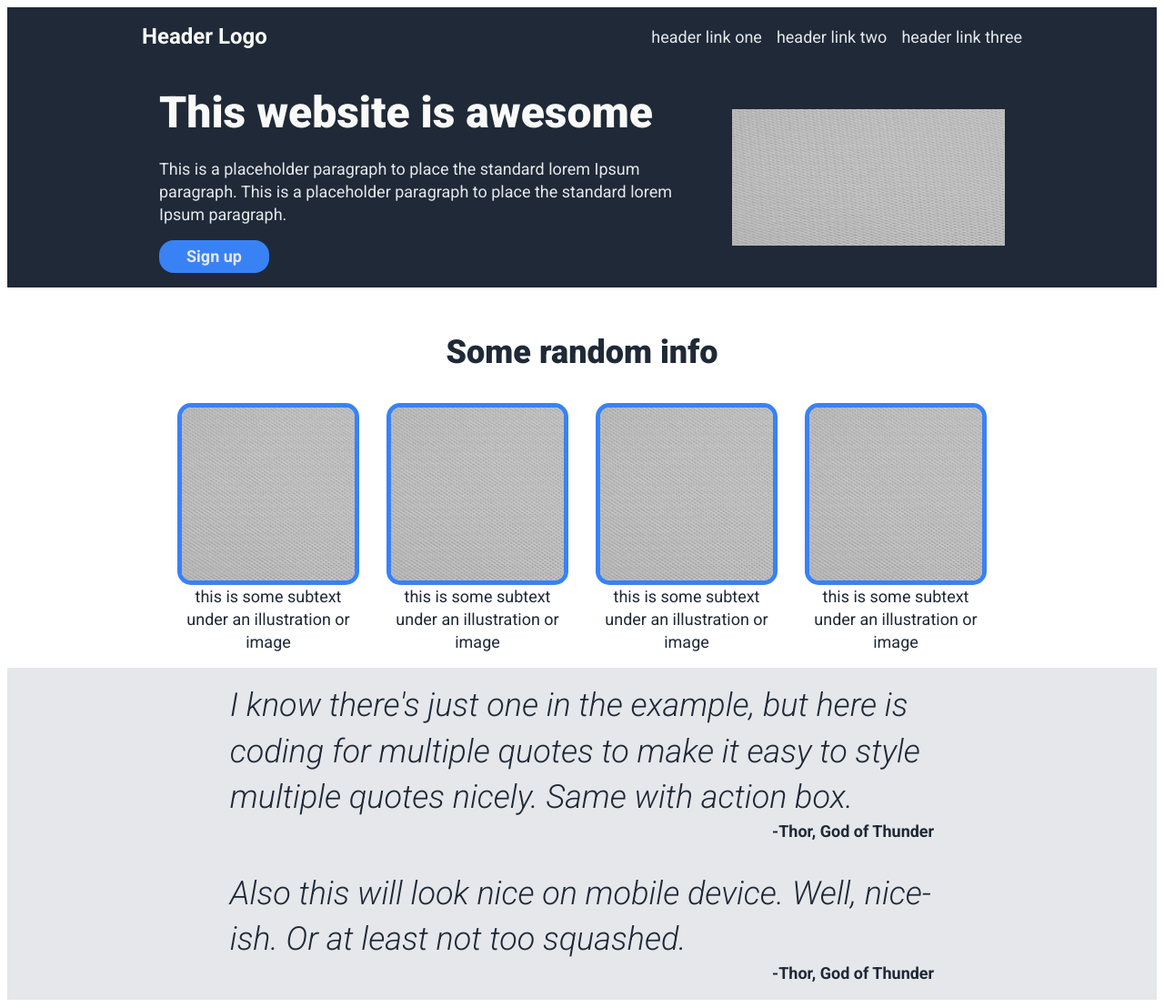
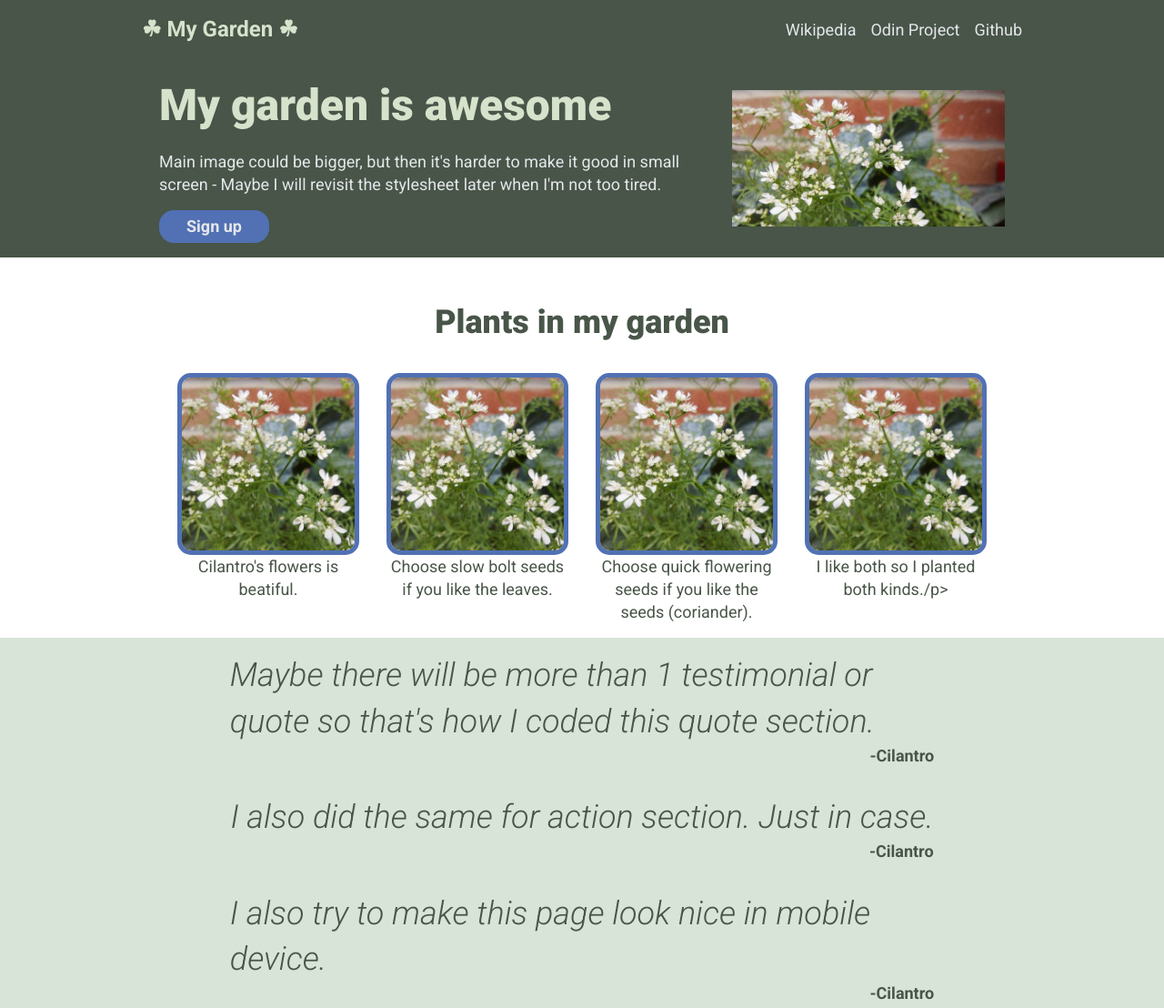
Before and after one commit to dinarosita/odin-landing-page, a plain HTML site: page index.html in a window 1280 px wide. Shown: the top 1108 px of the page at 91% size. Drawn offline with Linux system fonts and the light colour scheme.

Commit message:
Add gardening flares

```diff
--- a/index.html
+++ b/index.html
@@ -1,7 +1,7 @@
 <!DOCTYPE html>
     <html lang="en">
         <head>
-            <title>Coding Notes</title>
+            <title>My Garden</title>
             <meta charset="UTF-8">
             <meta name="viewport" content="width=device-width, initial-scale=1">
             <link rel="stylesheet" href="./style.css">
@@ -12,43 +12,43 @@
         <body>
             <div class="header-band">
                 <div class="header-section">
-                    <div class="header-logo title">Header Logo</div>
+                    <div class="header-logo title">&#9752; My Garden &#9752;</div>
                     <ul class="header-navigation">
-                        <li><a href="./index.html">header link one</a></li>
-                        <li><a href="./index.html">header link two</a></li>
-                        <li><a href="./index.html">header link three</a></li>
+                        <li><a href="https://en.wikipedia.org/">Wikipedia</a></li>
+                        <li><a href="https://www.theodinproject.com/">Odin Project</a></li>
+                        <li><a href="https://github.com/">Github</a></li>
                     </ul>
                 </div>
             </div>
             <div class="banner-band">
                 <div class="banner-section">
                     <div class="banner-text">
-                        <div class="banner-title">This website is awesome</div>
-                        <p>This is a placeholder paragraph to place the standard lorem Ipsum paragraph. This is a placeholder paragraph to place the standard lorem Ipsum paragraph.</p>
+                        <div class="banner-title">My garden is awesome</div>
+                        <p>Main image could be bigger, but then it's harder to make it good in small screen - Maybe I will revisit the stylesheet later when I'm not too tired.</p>
                         <a class="button" href="index.html">Sign up</a>
                     </div>
-                    <img src="figure_placeholder.jpg" alt="Figure"></img>
+                    <img src="./cilantro_long.jpg" alt="cilantro"></img>
                 </div>
             </div>
             <div class="info-band">
                 <div class="info-section">
-                    <div class="info-title">Some random info</div>
+                    <div class="info-title">Plants in my garden</div>
                     <div class="info-collection">
                         <div class="info-box">
-                            <img src="figure_placeholder.jpg" alt="Info">
-                            <p>this is some subtext under an illustration or image</p>
+                            <img src="./cilantro_square.jpg" alt="cilantro">
+                            <p>Cilantro's flowers is beatiful.</p>
                         </div>
                         <div class="info-box">
-                            <img src="figure_placeholder.jpg" alt="Info">
-                            <p>this is some subtext under an illustration or image</p>
+                            <img src="./cilantro_square.jpg" alt="cilantro">
+                            <p>Choose slow bolt seeds if you like the leaves.</p>
                         </div>
                         <div class="info-box">
-                            <img src="figure_placeholder.jpg" alt="Info">
-                            <p>this is some subtext under an illustration or image</p>
+                            <img src="./cilantro_square.jpg" alt="cilantro">
+                            <p>Choose quick flowering seeds if you like the seeds (coriander).</p>
                         </div>
                         <div class="info-box">
-                            <img src="figure_placeholder.jpg" alt="Info">
-                            <p>this is some subtext under an illustration or image</p>
+                            <img src="./cilantro_square.jpg" alt="cilantro">
+                            <p>I like both so I planted both kinds./p>
                         </div>
                     </div>
                 </div>
@@ -56,14 +56,17 @@
             <div class="quote-band">
                 <div class="quote-section">
                     <div class="quote-box">
-                        <div class="quote-text">I know there's just one in the example, but here is coding for multiple quotes to make it easy to style multiple quotes nicely. Same with action box.</div>
-                        <div class="quote-author">-Thor, God of Thunder</div>
+                        <div class="quote-text">Maybe there will be more than 1 testimonial or quote so that's how I coded this quote section.</div>
+                        <div class="quote-author">-Cilantro</div>
                     </div>
                     <div class="quote-box">
-                        <div class="quote-text">Also this will look nice on mobile device. Well, nice-ish. Or at least not too squashed.</div>
-                        <div class="quote-author">-Thor, God of Thunder</div>
+                        <div class="quote-text">I also did the same for action section. Just in case.</div>
+                        <div class="quote-author">-Cilantro</div>
                     </div>
-
+                    <div class="quote-box">
+                        <div class="quote-text">I also try to make this page look nice in mobile device.</div>
+                        <div class="quote-author">-Cilantro</div>
+                    </div>
                 </div>
             </div>
             <div class="action-band">
@@ -78,12 +81,10 @@
                     <div class="action-box">
                         <div class="action-text">
                             <div class="action-title">Call to action! It's time!</div>
-                            <p>I don't work on the button function though. This is a link button.</p>
+                            <p>This is just a link button.</p>
                         </div>
                         <a class="button" href="index.html">Sign up</a>
                     </div>
-
-
                 </div>
             </div>
             <div class="footer-band">
--- a/style.css
+++ b/style.css
@@ -15,15 +15,16 @@ body {
     display: flex;
     flex-direction: column;
     justify-content: stretch;
+    margin: 0;
 }
 
 :root {
-    --black: #1F2937;
-    --gray: #E5E7EB;
-    --white: white;
-    --white-title: #F9FAF8;
-    --white-text: #E5E7EB;
-    --blue: #3882F6;
+    --dark-color: rgb(72, 85, 72);
+    --gray: #d8e4d8;
+    --light: white;
+    --light-title: #d7e2cc;
+    --light-text: #E5E7EB;
+    --blue: #5171b4;
     --thin: 16px;
     --med: 30px;
     --thick: 48px;
@@ -67,7 +68,7 @@ a {
 .header-logo,
 .banner-title,
 .action-title {
-    color: var(--white-title);
+    color: var(--light-title);
 }
 
 .banner-title {
@@ -78,6 +79,7 @@ a {
 .info-title {
     font-size: 36px;
     font-weight: 900;
+    text-align: center;
 }
 
 .action-title,
@@ -109,23 +111,23 @@ a {
 .header-band,
 .banner-band,
 .footer-band {
-    background-color: var(--black);
-    color: var(--white-text);
+    background-color: var(--dark-color);
+    color: var(--light-text);
 }
 
 .info-band {
-    background-color: var(--white);
-    color: var(--black);
+    background-color: var(--light);
+    color: var(--dark-color);
 }
 
 .action-band {
-    background-color: var(--white);
-    color: var(--white-text);
+    background-color: var(--light);
+    color: var(--light-text);
 }
 
 .quote-band {
     background-color: var(--gray);
-    color: var(--black);
+    color: var(--dark-color);
 }
 
 /* Sections within max width */
@@ -249,7 +251,6 @@ a {
 
 .action-section {
     width: 100%;
-
     display: flex;
     flex-direction: column;
     justify-content: center;
@@ -273,5 +274,5 @@ a {
     max-width: 600px;
 }
 .action-section .button {
-    border: 3px solid var(--white-text);
+    border: 3px solid var(--light-text);
 }
```
Also changed, not shown: cilantro.jpg (added), cilantro_long.jpg (added), cilantro_square.jpg (added).
